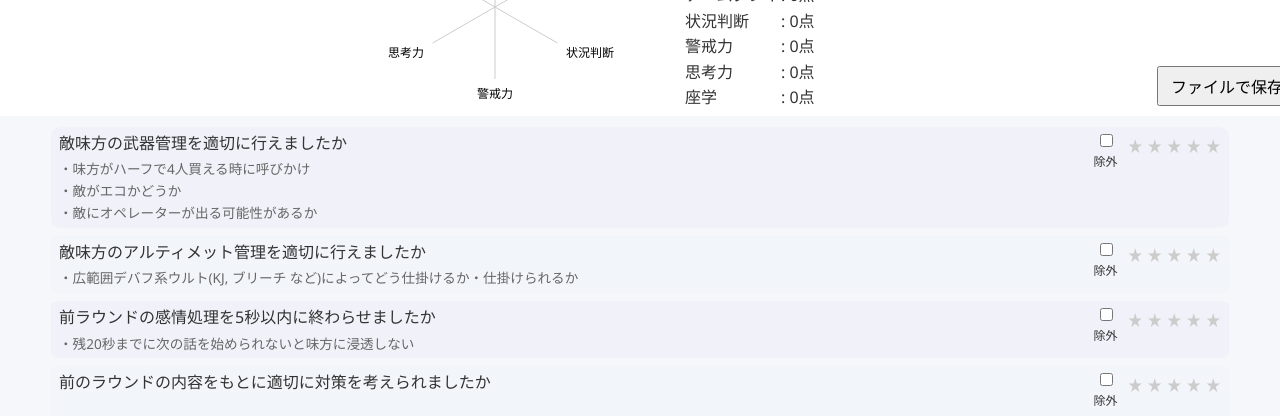
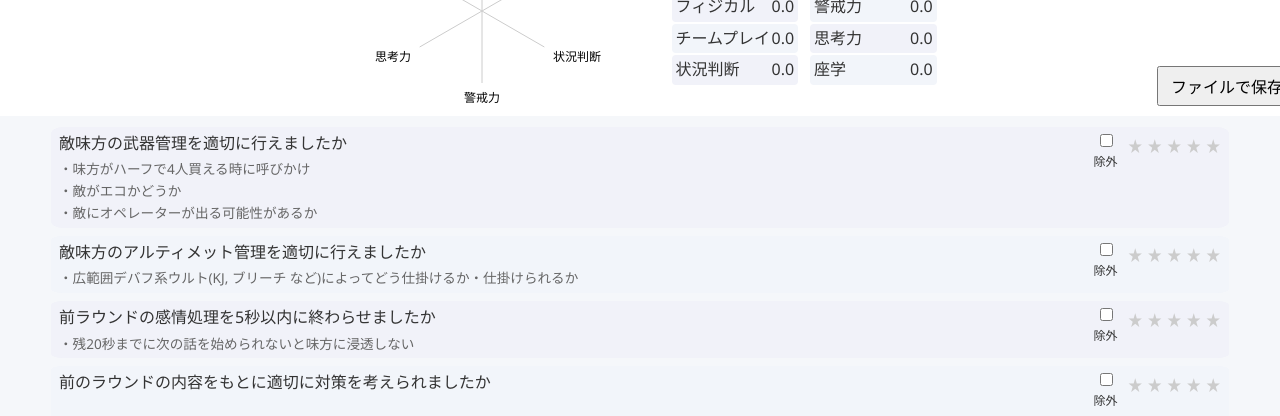
Before and after one commit to Nao-Shirotsu/Valoinsight, a plain HTML site: page index.html in a window 1280 px wide. Shown: the part 684-1100 px from the top of the page. Drawn offline with Linux system fonts and the light colour scheme.

Commit message:
Show metric scores with one decimal

```diff
--- a/app.js
+++ b/app.js
@@ -311,12 +311,12 @@ kpiData.forEach(section => {
       }
     });
 
-    const average = count ? (total / count).toFixed(2) : 0;
-    averageEl.textContent = average;
+    const average = count ? total / count : 0;
+    averageEl.textContent = average.toFixed(1);
     attributeKeys.forEach(key => {
-      const avg = attrCounts[key] ? (attrTotals[key] / attrCounts[key]).toFixed(2) : 0;
+      const avg = attrCounts[key] ? (attrTotals[key] / attrCounts[key]) : 0;
       const span = document.getElementById(`avg-${key}`);
-      if (span) span.textContent = avg;
+      if (span) span.textContent = avg.toFixed(1);
     });
     const chartValues = attributeKeys.map(key => attrCounts[key] ? (attrTotals[key] / attrCounts[key]) : 0);
     currentChartValues = chartValues;
--- a/index.html
+++ b/index.html
@@ -23,31 +23,31 @@
     <div id="average-container">
         <canvas id="radar-chart"></canvas>
         <div id="score-container">
-            <div id="overall-average">総合スコア <span id="average">0</span> / 100</div>
+            <div id="overall-average">総合スコア <span id="average">0.0</span> / 100</div>
             <div id="attribute-averages">
                 <div class="attribute-average">
                     <span class="attribute-label">フィジカル</span>
-                    <span class="attribute-score"><span id="avg-physical">0</span>点</span>
+                    <span class="attribute-score"><span id="avg-physical">0.0</span></span>
                 </div>
                 <div class="attribute-average">
                     <span class="attribute-label">チームプレイ</span>
-                    <span class="attribute-score"><span id="avg-teamplay">0</span>点</span>
+                    <span class="attribute-score"><span id="avg-teamplay">0.0</span></span>
                 </div>
                 <div class="attribute-average">
                     <span class="attribute-label">状況判断</span>
-                    <span class="attribute-score"><span id="avg-judgement">0</span>点</span>
+                    <span class="attribute-score"><span id="avg-judgement">0.0</span></span>
                 </div>
                 <div class="attribute-average">
                     <span class="attribute-label">警戒力</span>
-                    <span class="attribute-score"><span id="avg-alert">0</span>点</span>
+                    <span class="attribute-score"><span id="avg-alert">0.0</span></span>
                 </div>
                 <div class="attribute-average">
                     <span class="attribute-label">思考力</span>
-                    <span class="attribute-score"><span id="avg-thinking">0</span>点</span>
+                    <span class="attribute-score"><span id="avg-thinking">0.0</span></span>
                 </div>
                 <div class="attribute-average">
                     <span class="attribute-label">座学</span>
-                    <span class="attribute-score"><span id="avg-study">0</span>点</span>
+                    <span class="attribute-score"><span id="avg-study">0.0</span></span>
                 </div>
             </div>
         </div>
--- a/style.css
+++ b/style.css
@@ -58,8 +58,11 @@ h1 {
 }
 
 #attribute-averages {
-  display: flex;
-  flex-direction: column;
+  display: grid;
+  grid-auto-flow: column;
+  grid-template-rows: repeat(3, auto);
+  column-gap: 12px;
+  row-gap: 2px;
   font-size: 1rem;
   margin-top: 4px;
 }
@@ -68,14 +71,20 @@ h1 {
   display: flex;
   align-items: center;
   white-space: nowrap;
+  padding: 2px 4px;
+  border-radius: 4px;
+}
+
+.attribute-average:nth-child(odd) {
+  background-color: #f1f2f9;
+}
+
+.attribute-average:nth-child(even) {
+  background-color: #f2f5fa;
 }
 
 .attribute-label {
   width: 6em;
-}
-
-.attribute-score::before {
-  content: ': ';
 }
 
 #export-btn {
```
